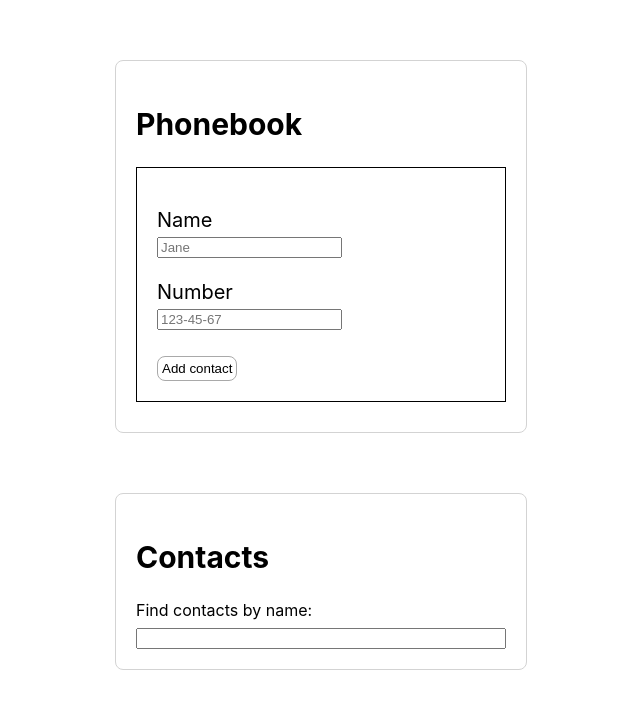
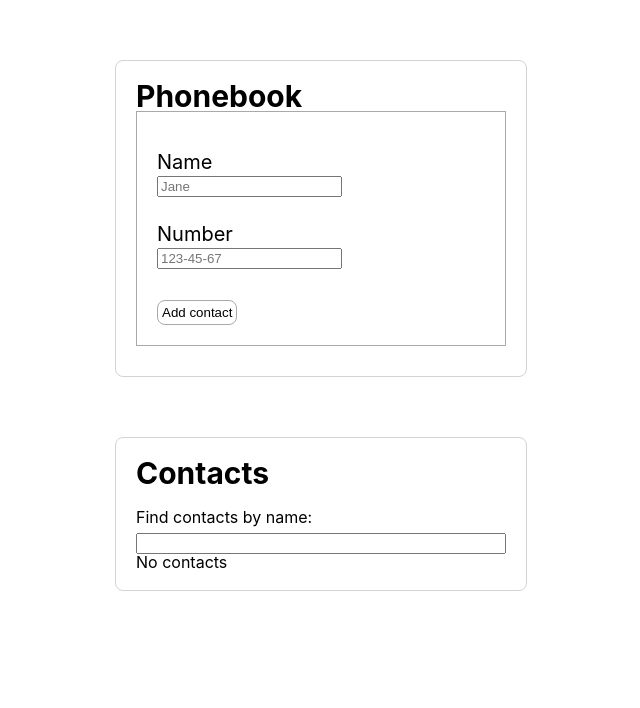
Before and after one commit to NataDent/goit-react-hw-02-phonebook, a React (Create React App) app: page / in a window 1280 px wide. Shown: the top 708 px of the page, without its empty margins (319-959 px from the left). Built offline with nearby package versions, Linux system fonts and the light colour scheme.

Commit message:
App is almost completed

```diff
--- a/package.json
+++ b/package.json
@@ -12,6 +12,7 @@
     "react": "^18.1.0",
     "react-dom": "^18.1.0",
     "react-scripts": "5.0.1",
+    "reset-css": "^5.0.2",
     "styled-components": "^6.0.7",
     "web-vitals": "^2.1.3",
     "yup": "^1.2.0"
--- a/src/components/App.jsx
+++ b/src/components/App.jsx
@@ -4,6 +4,7 @@ import { nanoid } from 'nanoid';
 import { ContactForm } from './ContactForm/ContactForm';
 import { Filter } from './Filter/Filter';
 import { Section } from './Section/Section';
+import { ContactList } from './ContactList/ContactList';
 
 export class App extends Component {
   state = {
@@ -29,27 +30,36 @@ export class App extends Component {
       ],
     }));
   };
+
   deleteContact = contactId => {
     this.setState(prevState => ({
       contacts: prevState.contacts.filter(contact => contact.id !== contactId),
     }));
   };
 
-  onChange = e => {
-    this.setState({ filter: e.target.value });
-  };
+  onChange = e => this.setState({ filter: e.currentTarget.value });
 
   render() {
+    const { filter, contacts } = this.state;
     return (
       <div>
         <Section title="Phonebook">
-          <ContactForm />
-        </Section>
-        <Section title="Contacts">
-          <Filter />
+          <ContactForm addContact={this.addContact} />
         </Section>
 
-        {/* <ContactList todo /> */}
+        <Section title="Contacts">
+          <Filter value={filter} onChange={this.onChange} />
+          {contacts.lendth ? (
+            <ContactList
+              contacts={contacts.filter(contact =>
+                contact.name.toLowerCase().includes(filter.toLowerCase())
+              )}
+              deleteContact={this.deleteContact}
+            />
+          ) : (
+            <p>No contacts</p>
+          )}
+        </Section>
       </div>
     );
   }
--- a/src/components/ContactForm/ContactForm.jsx
+++ b/src/components/ContactForm/ContactForm.jsx
@@ -12,9 +12,13 @@ import {
 const contactSchema = Yup.object().shape({
   name: Yup.string().min(2, 'Too short!').required('Required'),
   number: Yup.string()
-    .min(7, 'Too Short!')
+    .min(9, 'Too Short!')
     .max(10, 'Too long!')
-    .required('Required'),
+    .required('The field cannot be empty')
+    .matches(
+      /[0-9]{3}-[0-9]{2}-[0-9]{2}/,
+      'Number must be in the format XXX-XX-XX'
+    ),
 });
 
 export const ContactForm = ({ onAdd }) => {
--- a/src/components/ContactForm/ContactForm.styled.jsx
+++ b/src/components/ContactForm/ContactForm.styled.jsx
@@ -10,7 +10,7 @@ export const FormWrapper = styled.div`
   width: auto;
   margin-bottom: 10px;
   padding: 20px;
-  border: 1px solid black;
+  border: 1px solid darkgrey;
 `;
 
 export const FormStyled = styled(Form)`
@@ -43,6 +43,5 @@ export const AddButton = styled.button`
     box-shadow: rgba(100, 100, 111, 0.2) 0px 7px 29px 0px;
     transform: scale(1.05);
     background-color: lightblue;
-    border-color: skyblue;
   }
 `;
--- /dev/null
+++ b/src/components/ContactList/ContactList.jsx
@@ -0,0 +1,18 @@
+import { ContactListStyled, ListItem } from './ContactList.styled';
+
+export const ContactList = ({ contacts, onDelete }) => {
+  return (
+    <ContactListStyled>
+      {contacts.map(({ id, name, number }) => (
+        <ListItem key={id}>
+          <p>
+            {name}: {number}
+          </p>
+          <button type="button" id={id} onClick={e => onDelete(e.target.id)}>
+            Delete
+          </button>
+        </ListItem>
+      ))}
+    </ContactListStyled>
+  );
+};
--- /dev/null
+++ b/src/components/ContactList/ContactList.styled.jsx
@@ -0,0 +1,18 @@
+import styled from 'styled-components';
+
+export const ContactListStyled = styled.ul`
+  display: flex;
+  flex-direction: column;
+  margin-top: 20px;
+  border: 1px solid gray;
+
+  /* li:nth-of-type(2n + 1) {
+    background-color: lightgray;
+  } */
+`;
+
+export const ListItem = styled.li`
+  display: flex;
+  justify-content: space-between;
+  padding: 4px;
+`;
--- a/src/index.css
+++ b/src/index.css
@@ -1,4 +1,5 @@
-@import-normalize; /* bring in normalize.css styles */
+@import-normalize;
+@import '../node_modules/reset-css/reset.css';
 
 body {
   margin: 0;
```
Also changed, not shown: 1 other file (tests, documents, lock files or other folders).
